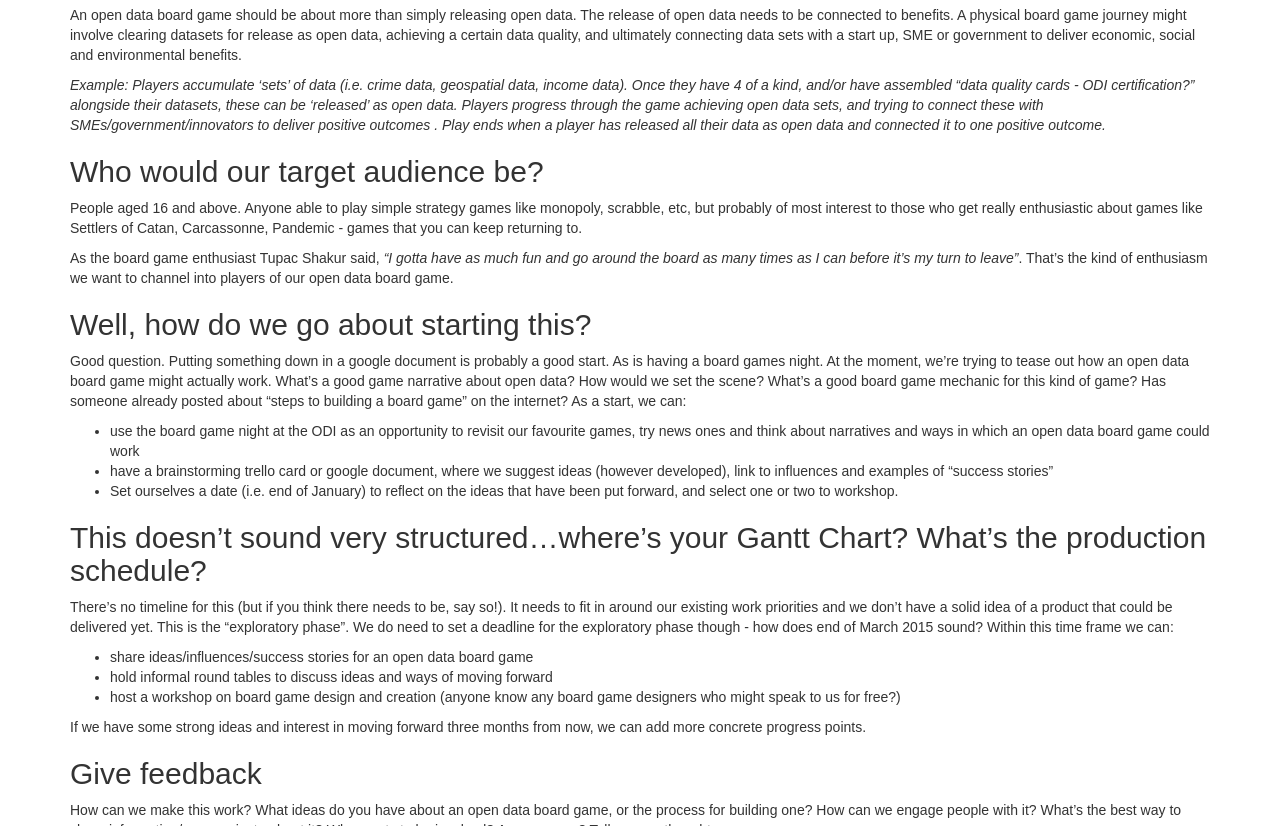
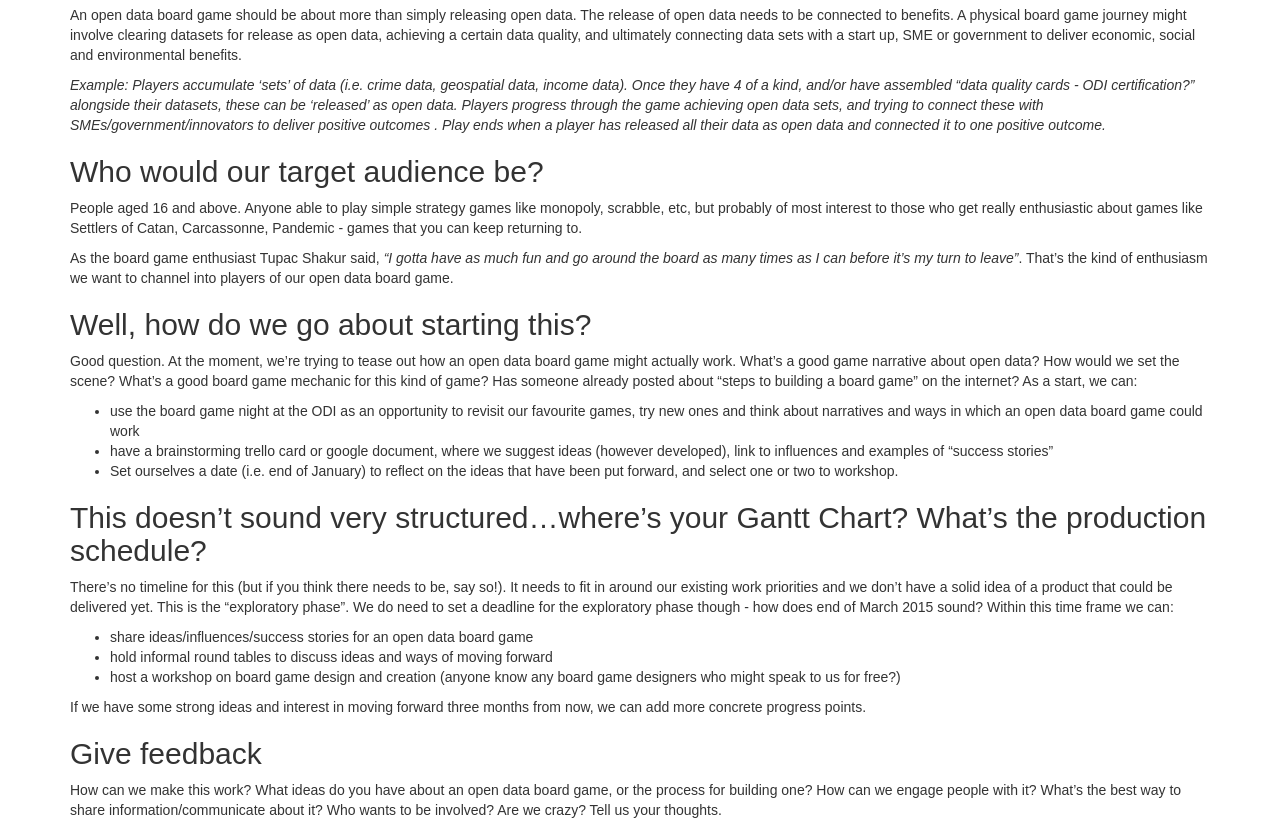
Before and after one commit to opendataboardgame/opendataboardgame.github.io, a Jekyll site: the page built from about.md, in a window 1280 px wide and 900 px high, scrolled down 746 px, cut to the strip 0-826 px from the top of the window. Built offline with Jekyll 4.4.1, drawn with Linux system fonts in a browser that asks for light colours; nearby versions of some CDN libraries; some web fonts are replaced.

Commit message:
light text edit

```diff
--- a/about.md
+++ b/about.md
@@ -28,9 +28,9 @@ As the board game enthusiast Tupac Shakur said, _“I gotta have as much fun and
 
 ##Well, how do we go about starting this?
 
-Good question. Putting something down in a google document is probably a good start. As is having a board games night. At the moment, we’re trying to tease out how an open data board game might actually work. What’s a good game narrative about open data? How would we set the scene? What’s a good board game mechanic for this kind of game? Has someone already posted about “steps to building a board game” on the internet? As a start, we can:
+Good question. At the moment, we’re trying to tease out how an open data board game might actually work. What’s a good game narrative about open data? How would we set the scene? What’s a good board game mechanic for this kind of game? Has someone already posted about “steps to building a board game” on the internet? As a start, we can:
 
-* use the board game night at the ODI as an opportunity to revisit our favourite games, try news ones and think about narratives and ways in which an open data board game could work
+* use the board game night at the ODI as an opportunity to revisit our favourite games, try new ones and think about narratives and ways in which an open data board game could work
 * have a brainstorming trello card or google document, where we suggest ideas (however developed), link to influences and examples of “success stories”
 * Set ourselves a date (i.e. end of January) to reflect on the ideas that have been put forward, and select one or two to workshop.
 
```
